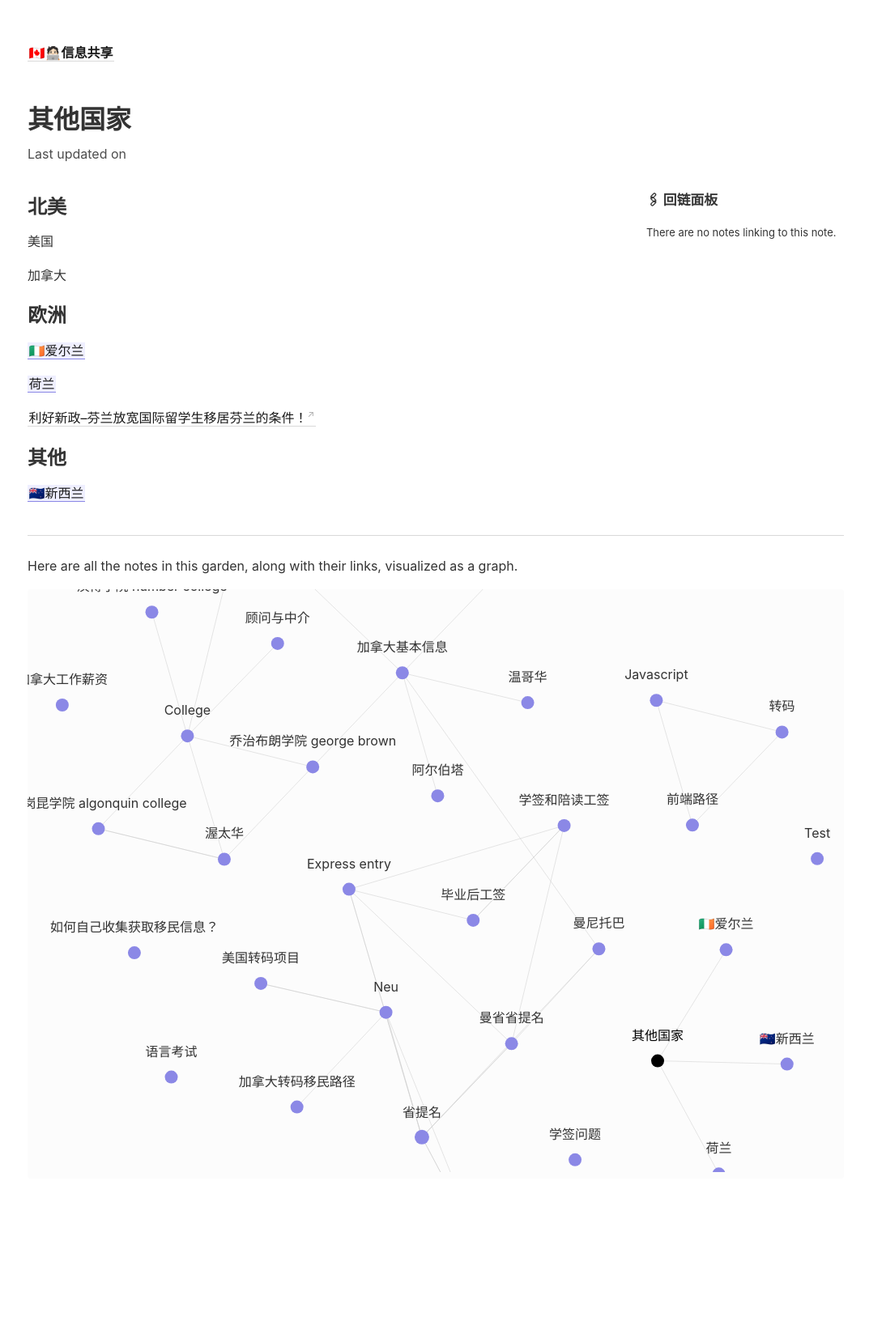
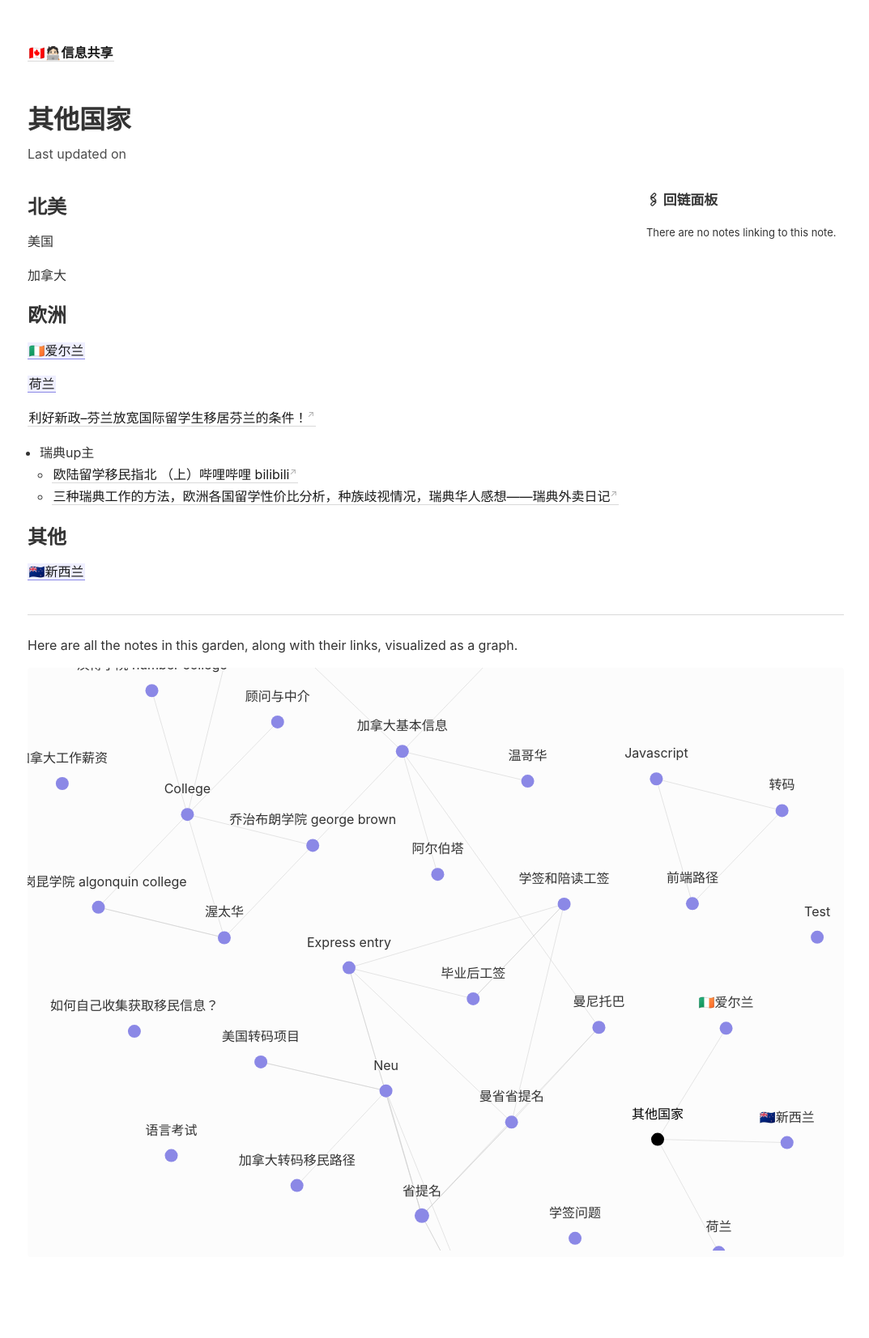
Before and after one commit to Gnblink0/InfoSharingCan, a Jekyll site: the page built from _notes/其他国家.md, in a window 1280 px wide. Shown: the whole page at 81% size, without its empty margins (102-1175 px from the left). Built offline with Jekyll 4.4.1, drawn with Linux system fonts in a browser that asks for light colours; before the commit the page ends 1556 px from its top, so only the background shows below that.

Commit message:
vault backup: 2022-09-01 22:21:06

```diff
--- a/_notes/其他国家.md
+++ b/_notes/其他国家.md
@@ -6,6 +6,7 @@
 
 ## 欧洲
 
+
 [[🇮🇪爱尔兰]]
 
 [[荷兰]]
@@ -13,6 +14,10 @@
 [利好新政--芬兰放宽国际留学生移居芬兰的条件！](https://mp.weixin.qq.com/s/fuKtHfMbBbJyq01QGA6fkQ)
 
 
+- 瑞典up主
+	- [欧陆留学移民指北 （上）哔哩哔哩 bilibili](https://www.bilibili.com/video/BV1fd4y1P
+	7QF)
+	- [三种瑞典工作的方法，欧洲各国留学性价比分析，种族歧视情况，瑞典华人感想——瑞典外卖日记](https://www.bilibili.com/video/BV1B3411C7ac)
 
 
 ## 其他
```
